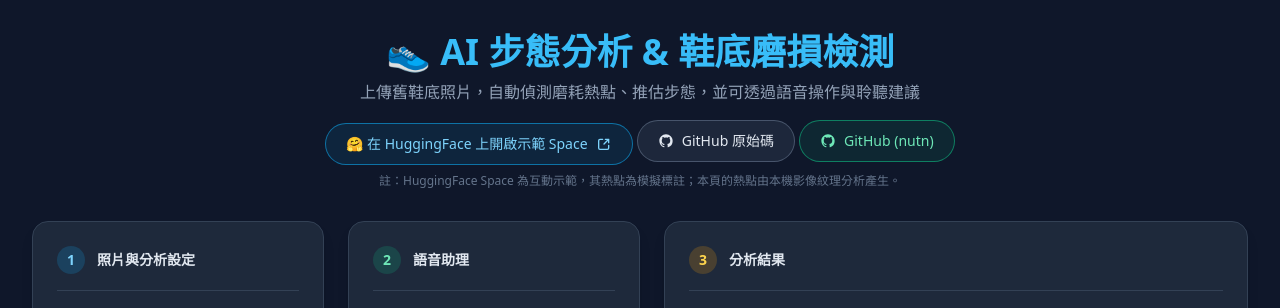
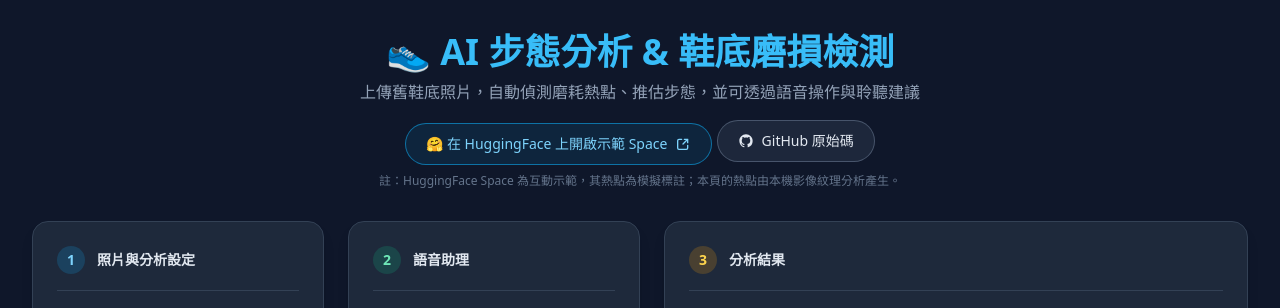
Before and after one commit to suntoryan311-svg/foothealth, a plain HTML site: page index.html in a window 1280 px wide. Shown: the top 308 px of the page. Drawn offline with nearby package versions, Linux system fonts and the light colour scheme.

Commit message:
Remove nutn GitHub link and remote

```diff
--- a/index.html
+++ b/index.html
@@ -71,13 +71,6 @@
           <path fill-rule="evenodd" d="M12 2C6.477 2 2 6.484 2 12.017c0 4.425 2.865 8.18 6.839 9.504.5.092.682-.217.682-.483 0-.237-.008-.868-.013-1.703-2.782.605-3.369-1.343-3.369-1.343-.454-1.158-1.11-1.466-1.11-1.466-.908-.62.069-.608.069-.608 1.003.07 1.531 1.032 1.531 1.032.892 1.53 2.341 1.088 2.91.832.092-.647.35-1.088.636-1.338-2.22-.253-4.555-1.113-4.555-4.951 0-1.093.39-1.988 1.029-2.688-.103-.253-.446-1.272.098-2.65 0 0 .84-.27 2.75 1.026A9.564 9.564 0 0 1 12 6.844c.85.004 1.705.115 2.504.337 1.909-1.296 2.747-1.027 2.747-1.027.546 1.379.202 2.398.1 2.651.64.7 1.028 1.595 1.028 2.688 0 3.848-2.339 4.695-4.566 4.943.359.309.678.92.678 1.855 0 1.338-.012 2.419-.012 2.747 0 .268.18.58.688.482A10.019 10.019 0 0 0 22 12.017C22 6.484 17.522 2 12 2Z" clip-rule="evenodd" />
         </svg>
         GitHub 原始碼
-      </a>
-      <a href="https://github.com/suntoryan311-svg/nutn" target="_blank" rel="noopener noreferrer"
-         class="inline-flex items-center gap-2 mt-4 px-5 py-2.5 rounded-full border border-emerald-500/60 bg-emerald-500/10 text-emerald-300 text-sm font-medium hover:bg-emerald-500/20 hover:text-emerald-200 transition">
-        <svg class="w-4 h-4" fill="currentColor" viewBox="0 0 24 24" aria-hidden="true">
-          <path fill-rule="evenodd" d="M12 2C6.477 2 2 6.484 2 12.017c0 4.425 2.865 8.18 6.839 9.504.5.092.682-.217.682-.483 0-.237-.008-.868-.013-1.703-2.782.605-3.369-1.343-3.369-1.343-.454-1.158-1.11-1.466-1.11-1.466-.908-.62.069-.608.069-.608 1.003.07 1.531 1.032 1.531 1.032.892 1.53 2.341 1.088 2.91.832.092-.647.35-1.088.636-1.338-2.22-.253-4.555-1.113-4.555-4.951 0-1.093.39-1.988 1.029-2.688-.103-.253-.446-1.272.098-2.65 0 0 .84-.27 2.75 1.026A9.564 9.564 0 0 1 12 6.844c.85.004 1.705.115 2.504.337 1.909-1.296 2.747-1.027 2.747-1.027.546 1.379.202 2.398.1 2.651.64.7 1.028 1.595 1.028 2.688 0 3.848-2.339 4.695-4.566 4.943.359.309.678.92.678 1.855 0 1.338-.012 2.419-.012 2.747 0 .268.18.58.688.482A10.019 10.019 0 0 0 22 12.017C22 6.484 17.522 2 12 2Z" clip-rule="evenodd" />
-        </svg>
-        GitHub (nutn)
       </a>
       <p class="text-xs text-slate-500 mt-2">註：HuggingFace Space 為互動示範，其熱點為模擬標註；本頁的熱點由本機影像紋理分析產生。</p>
     </header>
```
Also changed, not shown: 1 other file.
